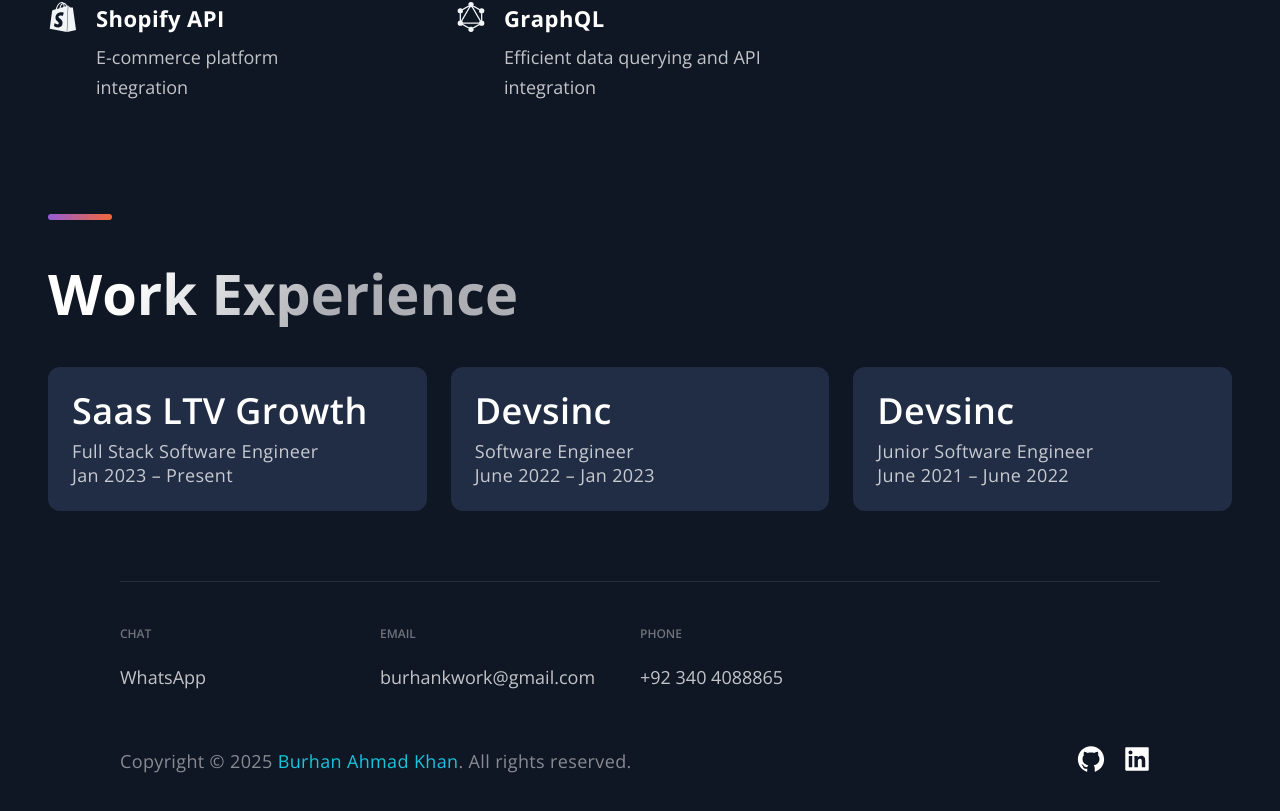
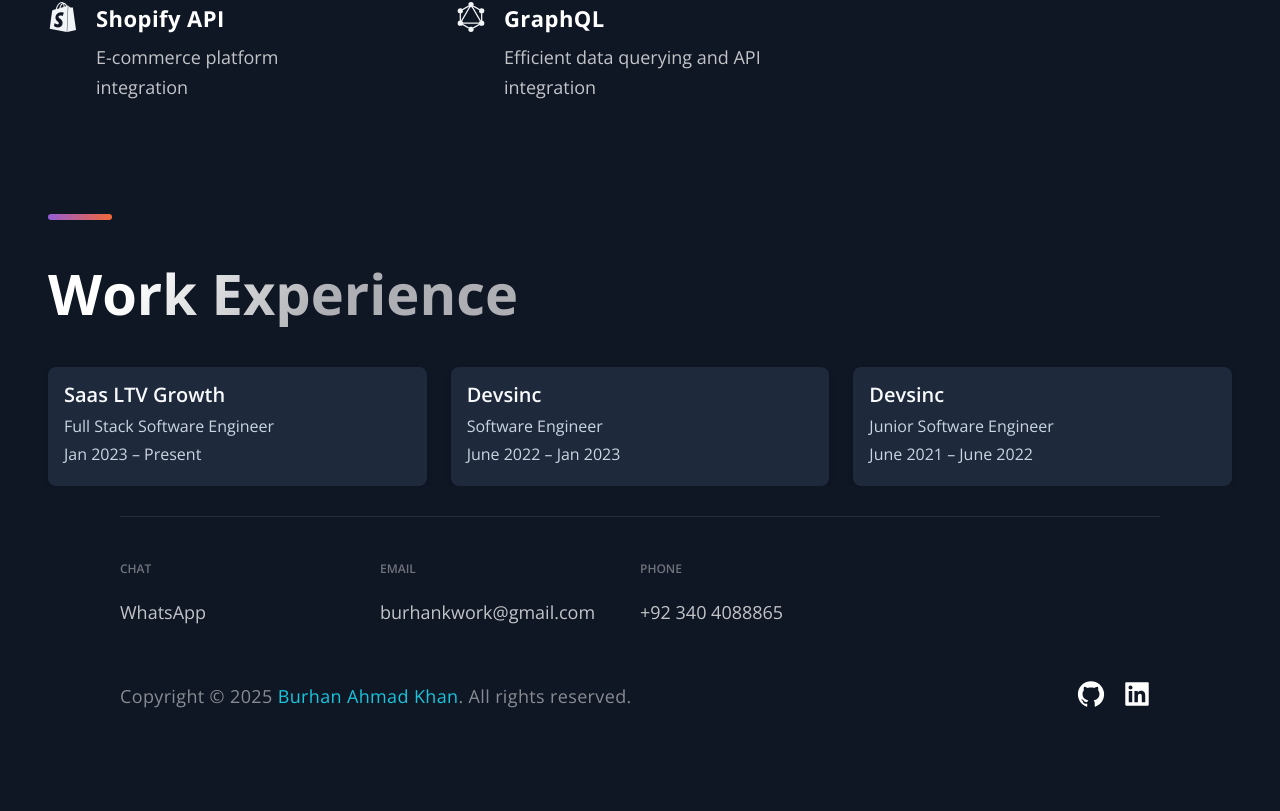
Before and after one commit to burhank928/portfolio, a Next.js app: page / in a window 1280 px wide. Shown: the part 3882-4693 px from the top of the page. After the commit the page ends 4652 px from the top, so only its background shows below. Built offline with nearby package versions, Linux system fonts and the light colour scheme.

Commit message:
Added the baseurl for public files

```diff
--- a/src/components/Acomplishments/AcomplishmentsStyles.js
+++ b/src/components/Acomplishments/AcomplishmentsStyles.js
@@ -1,88 +1,45 @@
-import styled from "styled-components"
+import styled from 'styled-components';
 
 export const Boxes = styled.div`
-  width: 100%;
   display: grid;
-  grid-template-columns: repeat(3, 1fr);
+  grid-template-columns: repeat(auto-fill, minmax(300px, 1fr));
   gap: 24px;
-  margin: 24px 0 40px;
+  margin-top: 24px;
 
-  @media ${props => props.theme.breakpoints.md}{
+  @media ${(props) => props.theme.breakpoints.sm} {
+    grid-template-columns: repeat(auto-fill, minmax(250px, 1fr));
     gap: 16px;
-    margin: 20px 0 32px;
-    grid-template-columns: repeat(auto-fit, minmax(140px, 1fr));
   }
-
-  @media ${props => props.theme.breakpoints.sm}{
-    display: grid;
-    grid-template-columns: repeat(2, 1fr);
-    gap: 10px;
-    max-width: 500px;
-    margin: 24px auto;
-  }
-`
+`;
 
 export const Box = styled.div`
-  background: #212D45;
-  border-radius: 12px;
-  height: 144px;
-  padding: 24px;
-  @media ${props => props.theme.breakpoints.lg} {
-    height: 210px;
+  background: #1e293b; /* Darker background for better contrast */
+  border-radius: 8px;
+  padding: 16px;
+  box-shadow: 0 4px 6px rgba(0, 0, 0, 0.1);
+  text-align: left; /* Align text to the left for better readability */
+  overflow: hidden;
+  word-wrap: break-word; /* Ensures long words break to the next line */
+  hyphens: auto; /* Adds hyphenation for better word breaking */
+  color: #e2e8f0; /* Light text color for better contrast */
+`;
 
-  }
-
-  @media ${props => props.theme.breakpoints.md} {
-    height: 135px;
-    padding: 16px;
-  }
-
-  @media ${props => props.theme.breakpoints.sm} {
-    height: 110px;
-    padding: 12px;
-
-    &:nth-child(2n){
-      grid-row:2;
-    }
-  }
-`
-export const BoxTitle = styled.h5`
-  font-style: normal;
+export const BoxTitle = styled.h3`
+  font-size: 20px;
   font-weight: 600;
-  font-size: 36px;
-  line-height: 40px;
-  letter-spacing: 0.01em;
-  color: #FFFFFF;
   margin-bottom: 8px;
-
-  @media ${props => props.theme.breakpoints.md} {
-    font-size: 28px;
-    line-height: 32px;
-  }
-  @media ${props => props.theme.breakpoints.sm} {
-    font-size: 24px;
-    line-height: 26px;
-}
-`
+  color: #f8fafc; /* Slightly brighter color for titles */
+`;
 
 export const BoxText = styled.p`
-  font-style: normal;
-  font-weight: normal;
-  font-size: 18px;
-  line-height: 24px;
-  letter-spacing: 0.02em;
-  color: rgba(255, 255, 255, 0.75);
-
-  @media ${props => props.theme.breakpoints.md}{
   font-size: 16px;
-    line-height: 20px;
-  };
-
-  @media ${props => props.theme.breakpoints.sm} {
-    font-size: 14px;
-    line-height: 14px;
-  }
-`
+  color: #cbd5e1; /* Softer color for body text */
+  line-height: 1.5;
+  word-wrap: break-word; /* Ensures text wraps within the box */
+  overflow-wrap: break-word; /* Handles long unbreakable strings */
+  white-space: pre-wrap; /* Preserves whitespace and ensures wrapping */
+  margin: 4px 0; /* Adds spacing between text lines */
+`;
 
 export const Join = styled.div`
   display: flex;
@@ -90,44 +47,39 @@ export const Join = styled.div`
   align-items: center;
   padding-bottom: 80px;
 
-  @media ${props => props.theme.breakpoints.md}{
-    display: flex;
-    justify-content: center;
+  @media ${(props) => props.theme.breakpoints.md} {
     padding-bottom: 64px;
   }
 
-  @media ${props => props.theme.breakpoints.sm}{
-    display: flex;
+  @media ${(props) => props.theme.breakpoints.sm} {
     flex-direction: column;
-    align-items: center;
     padding-bottom: 32px;
   }
-`
+`;
 
 export const JoinText = styled.h5`
-  display: flex;
   font-size: 24px;
   line-height: 40px;
   letter-spacing: 0.02em;
   color: rgba(255, 255, 255, 0.5);
 
-@media ${props => props.theme.breakpoints.md}{
+  @media ${(props) => props.theme.breakpoints.md} {
     line-height: 32px;
     font-size: 20px;
-};
+  }
 
-@media ${props => props.theme.breakpoints.sm}{
+  @media ${(props) => props.theme.breakpoints.sm} {
     font-size: 16px;
     line-height: 24px;
     margin: 0 0 16px;
   }
-`
+`;
 
 export const IconContainer = styled.div`
   display: flex;
 
-  @media ${props => props.theme.breakpoints.sm}{
+  @media ${(props) => props.theme.breakpoints.sm} {
     width: 160px;
     justify-content: space-between;
   }
-`
+`;
--- a/src/components/Hero/Hero.js
+++ b/src/components/Hero/Hero.js
@@ -16,8 +16,10 @@ const Hero = (props) => (
         </SectionText>
         <Button onClick={(e) => {
           e.preventDefault();
-          window.location.href = '/files/resume.pdf';
-        }}>My Resume</Button>
+          window.location.href = `${process.env.NEXT_PUBLIC_BASE_PATH}/files/resume.pdf`;
+        }}>
+          My Resume
+        </Button>
       </LeftSection>
     </Section>
   </>
--- a/src/pages/_document.js
+++ b/src/pages/_document.js
@@ -31,6 +31,7 @@ export default class MyDocument extends Document {
     return (
       <Html lang='en-US'>
         <Head>
+          <link rel="icon" href={`${process.env.NEXT_PUBLIC_BASE_PATH}/favicon.ico`} />
           <link href="https://fonts.googleapis.com/css2?family=Open+Sans:wght@300;400;500;600;700&display=swap" rel="stylesheet" />
           <meta name="title" content="Burhan Khan - Software Engineer" />
           <meta name="description" content="Software Developer with 3+ years of experience in fintech, healthcare, and SaaS. Proficient in JavaScript, React.js, Node.js, React Native, Flutter, and Ruby on Rails. Delivered measurable improvements, including a 30% reduction in unauthorized access with MFA integration, 40% UI performance boost via framework transition, and 15% growth in app adoption through Shopify certification. Skilled in building scalable, secure solutions and enhancing user experience." />
```
Also changed, not shown: 1 other file (tests, documents, lock files or other folders). Lines whose indentation alone changed are shown as unchanged.
